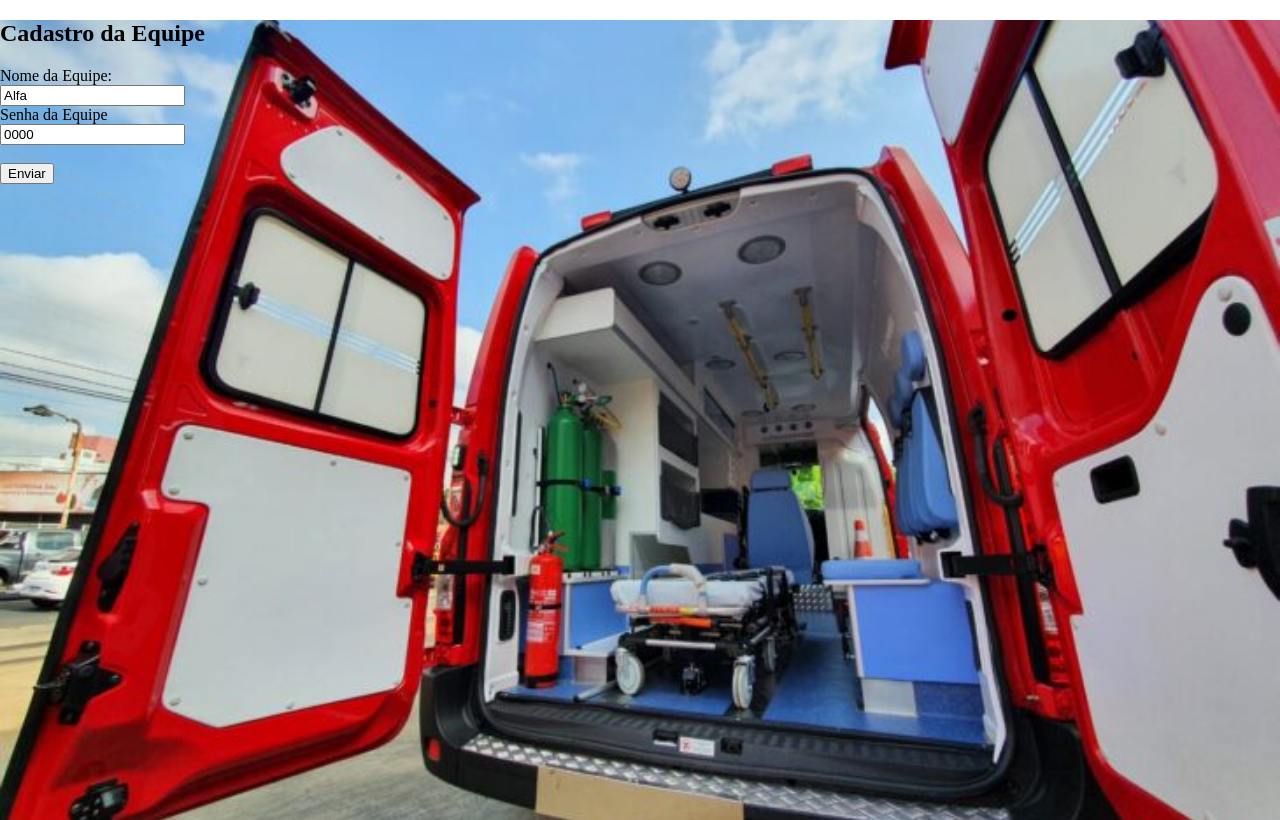
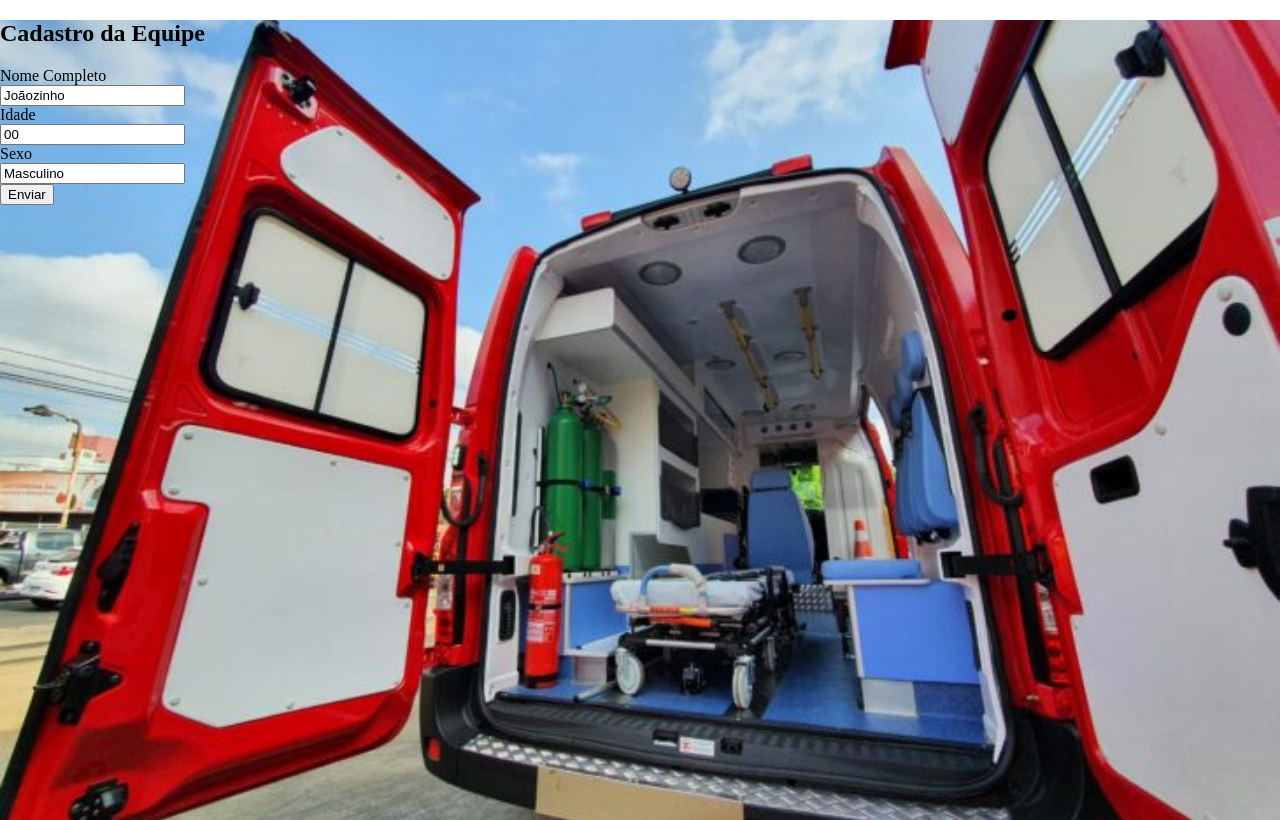
Before and after one commit to Beatrizbnt/SA-BOMBEIROS, a plain HTML site: page Pages/cadastro.html in a window 1280 px wide. Drawn offline with Linux system fonts and the light colour scheme.

Commit message:
CADASTRO FORM

```diff
--- a/Pages/cadastro.html
+++ b/Pages/cadastro.html
@@ -15,10 +15,12 @@
 
 <form action="">
   <h2>Cadastro da Equipe</h2>
-    <label for="fname">Nome da Equipe:</label><br>
-  <input type="text" id="fname" name="fname" value="Alfa"><br>
-  <label for="lname">Senha da Equipe</label><br>
-  <input type="text" id="lname" name="lname" value="0000"><br><br>
+    <label for="fname">Nome Completo</label><br>
+  <input type="text" id="fname" name="fname" value="Joãozinho "><br>
+  <label for="lname">Idade</label><br>
+  <input type="text" id="lname" name="lname" value="00"><br>
+  <label for="lname">Sexo</label><br>
+  <input type="text" id="lname" name="lname" value="Masculino"><br>
   <input type="submit" value="Enviar">
 
 </form>
```
